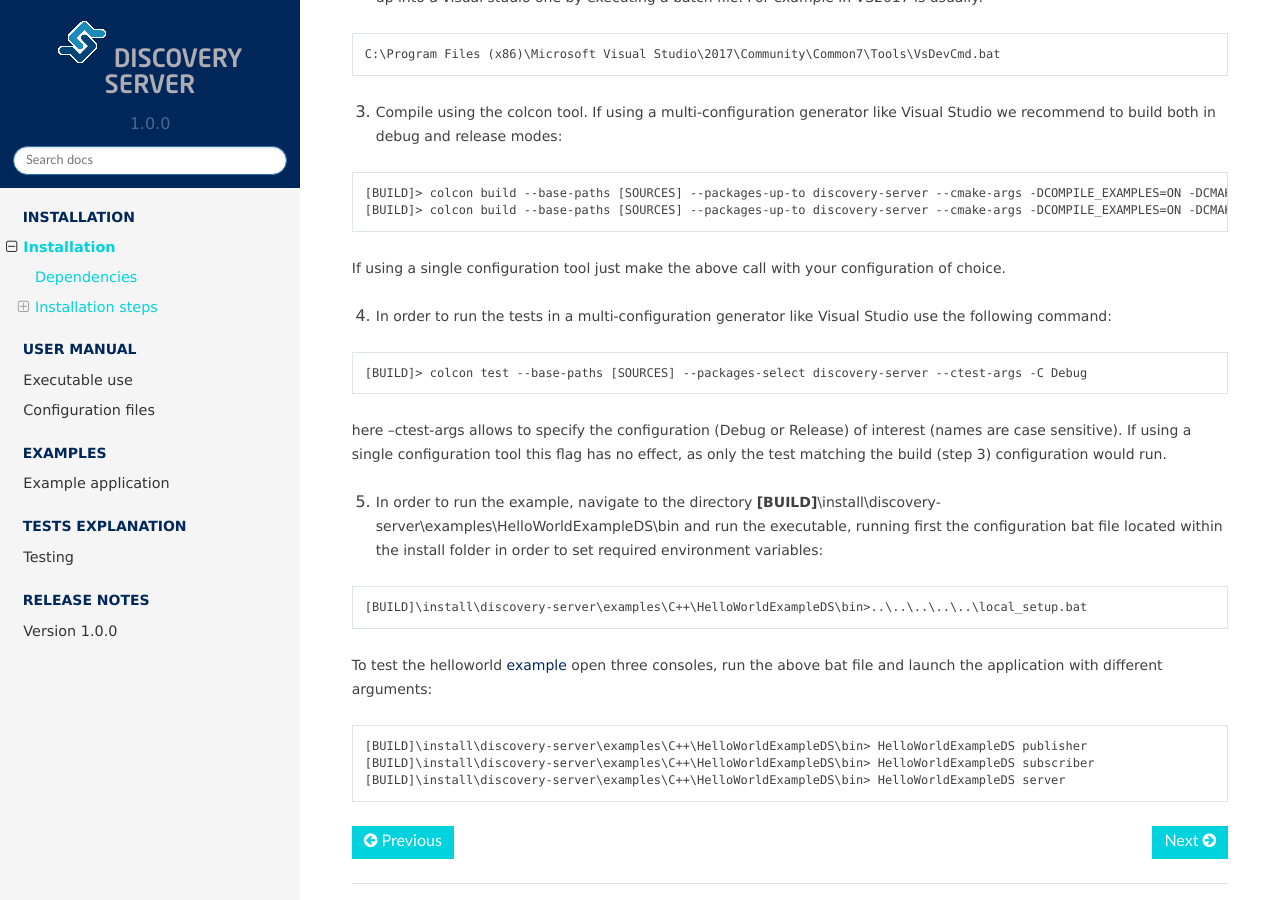
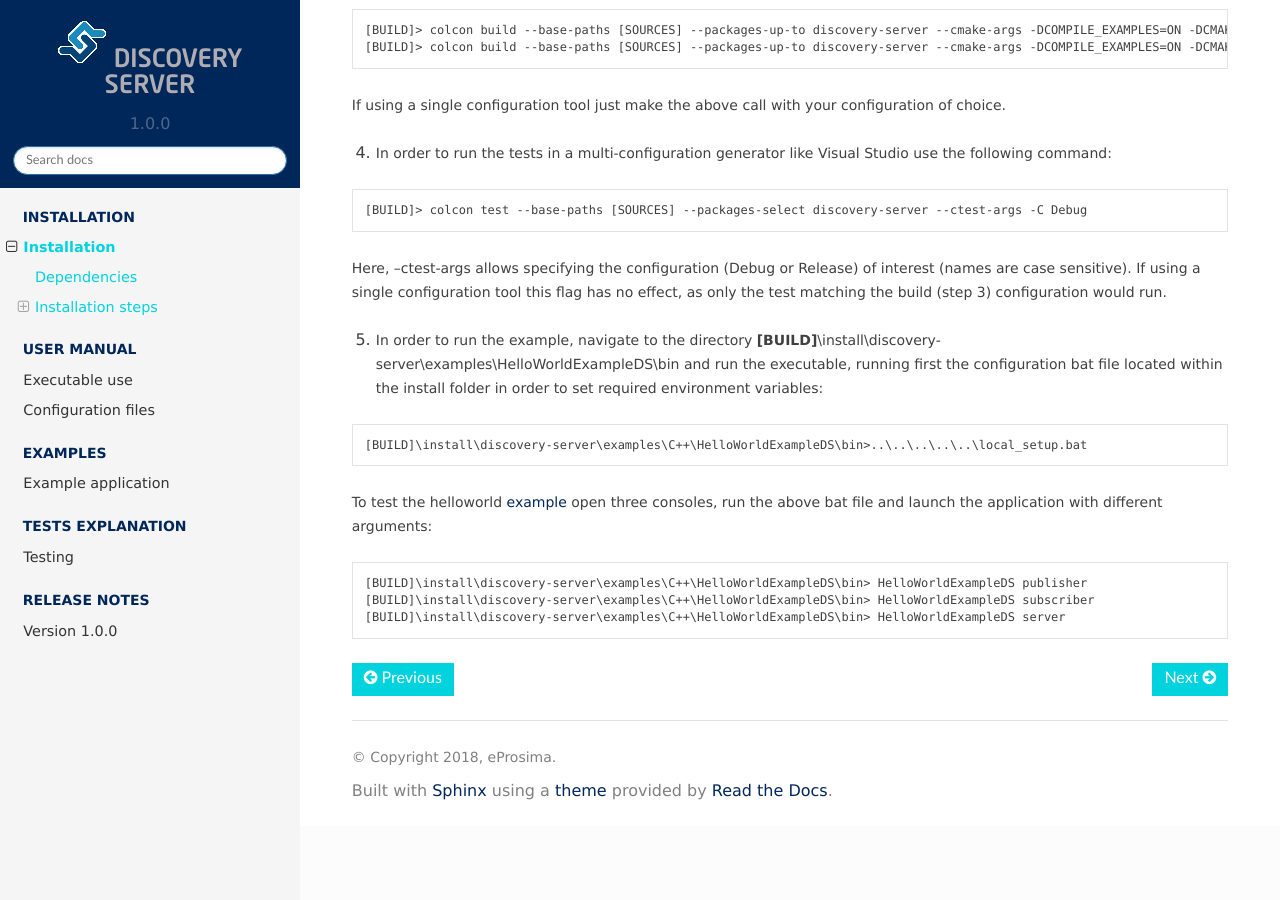
Before and after one commit to eProsima/Discovery-Server-docs, a Sphinx documentation site: the page built from docs/installation.rst, in a window 1280 px wide and 900 px high, scrolled down 2472 px. Built offline with Sphinx 7.4.7 and the Read the Docs theme 2.0.0, drawn with Linux system fonts in a browser that asks for light colours; after the commit the page ends 3298 px from its top, so only the background shows below that; some of the changed text lies outside the part shown.

Commit message:
Changes suggested to installation.rst

```diff
--- a/docs/installation.rst
+++ b/docs/installation.rst
@@ -25,13 +25,9 @@
 repositories. Once vcstool python package is installed download the sources is as easy as download the
 discovery-server.repos_ and call:
 
-Linux::
+.. code-block:: bash
 
-[SOURCES]$ vcs import --input discovery-server.repos
-
-Windows::
-
-[SOURCES]> vcs import --input discovery-server.repos
+    [SOURCES]$ vcs import --input discovery-server.repos
 
 on the **[SOURCES]** directory where the user wants to keep the repositories.
 
@@ -150,7 +146,7 @@
 
     [BUILD]> colcon test --base-paths [SOURCES] --packages-select discovery-server --ctest-args -C Debug
 
-here --ctest-args allows to specify the configuration (Debug or Release) of interest (names are case sensitive).
+Here, --ctest-args allows specifying the configuration (Debug or Release) of interest (names are case sensitive).
 If using a single configuration tool this flag has no effect, as only the test matching the build (step 3)
 configuration would run.
 
```
